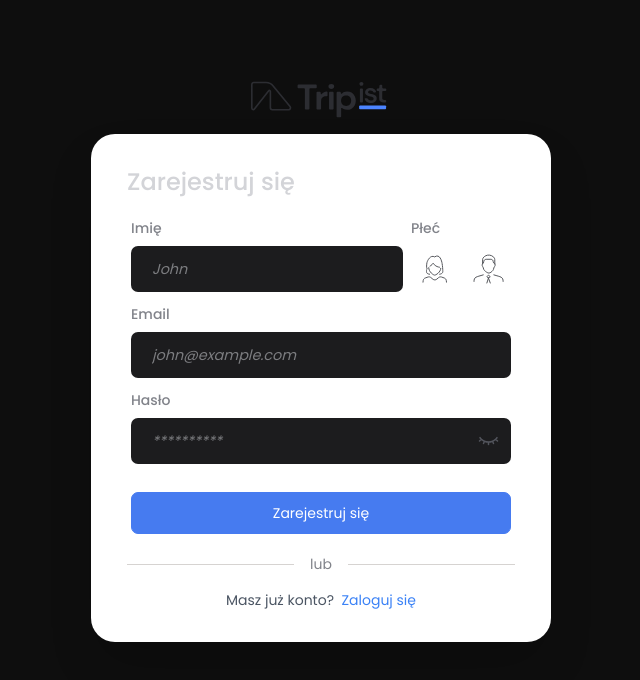
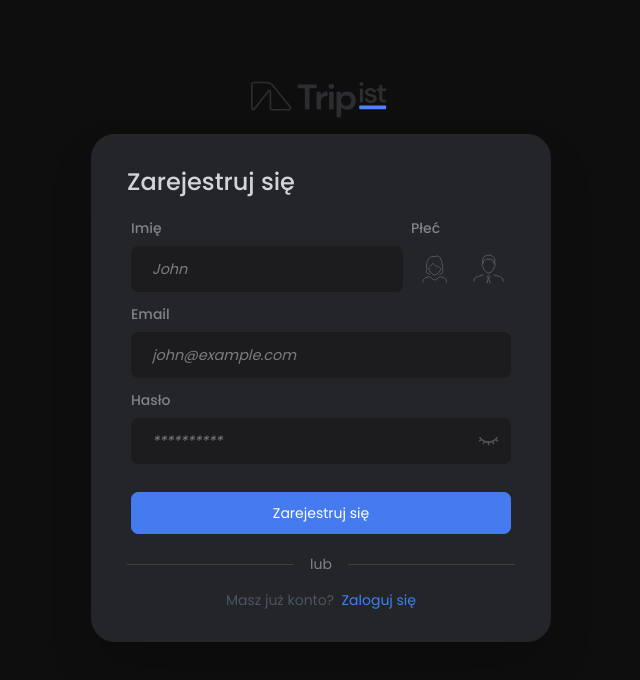
Before and after one commit to typodgrafiki/tripist, a Next.js app: page /sign-up in a window 1280 px wide. Shown: the top 680 px of the page, without its empty margins (319-959 px from the left). Built offline with nearby package versions, Linux system fonts and the light colour scheme.

Commit message:
dark theme

```diff
--- a/src/app/(application)/(app)/(auth)/layout.tsx
+++ b/src/app/(application)/(app)/(auth)/layout.tsx
@@ -23,7 +23,7 @@ export default function LoginLayout({
                 </Link>
             </h3>
             <div className="flex justify-center items-center">
-                <div className="modal modal-account bg-white rounded-3xl shadow-2xl p-5 mx-3 sm:px-9 sm:py-8">
+                <div className="modal modal-account bg-white dark:bg-[#242529] dark:text-[var(--darkModeText)] rounded-3xl shadow-2xl p-5 mx-3 sm:px-9 sm:py-8">
                     {children}
                 </div>
             </div>
--- a/src/app/(application)/(app)/(auth)/remind-password/page.tsx
+++ b/src/app/(application)/(app)/(auth)/remind-password/page.tsx
@@ -88,7 +88,7 @@ export default function RemindPassword() {
                             Wyślij link
                         </Button>
                     </form>
-                    <div className="mx-auto my-4 flex w-full items-center justify-evenly before:mr-4 before:block before:h-px before:flex-grow before:bg-stone-300 after:ml-4 after:block after:h-px after:flex-grow after:bg-stone-300">
+                    <div className="mx-auto my-4 flex w-full items-center justify-evenly before:mr-4 before:block before:h-px before:flex-grow before:bg-stone-300 after:ml-4 after:block after:h-px after:flex-grow after:bg-stone-300 dark:before:bg-stone-700 dark:after:bg-stone-700">
                         lub
                     </div>
                     <p className="text-center text-sm text-gray-600 mt-2">
--- a/src/app/(application)/(app)/(auth)/sign-in/page.tsx
+++ b/src/app/(application)/(app)/(auth)/sign-in/page.tsx
@@ -122,7 +122,7 @@ export default function RegisterForm() {
                 </>
             )}
 
-            <div className="mx-auto my-4 flex w-full items-center justify-evenly before:mr-4 before:block before:h-px before:flex-grow before:bg-stone-300 after:ml-4 after:block after:h-px after:flex-grow after:bg-stone-300">
+            <div className="mx-auto my-4 flex w-full items-center justify-evenly before:mr-4 before:block before:h-px before:flex-grow before:bg-stone-300 after:ml-4 after:block after:h-px after:flex-grow after:bg-stone-300 dark:before:bg-stone-700 dark:after:bg-stone-700">
                 lub
             </div>
             <p className="text-center text-sm text-gray-600 mt-2">
--- a/src/app/(application)/(app)/(auth)/sign-up/page.tsx
+++ b/src/app/(application)/(app)/(auth)/sign-up/page.tsx
@@ -205,7 +205,7 @@ export default function RegisterForm() {
                             </div>
                         )}
                     </form>
-                    <div className="mx-auto my-4 flex w-full items-center justify-evenly before:mr-4 before:block before:h-px before:flex-grow before:bg-stone-300 after:ml-4 after:block after:h-px after:flex-grow after:bg-stone-300">
+                    <div className="mx-auto my-4 flex w-full items-center justify-evenly before:mr-4 before:block before:h-px before:flex-grow before:bg-stone-300 after:ml-4 after:block after:h-px after:flex-grow after:bg-stone-300 dark:before:bg-stone-700 dark:after:bg-stone-700">
                         lub
                     </div>
                     <p className="text-center text-sm text-gray-600 mt-2">
--- a/src/app/api/auth/sign-in/route.ts
+++ b/src/app/api/auth/sign-in/route.ts
@@ -62,6 +62,7 @@ export async function POST(request: Request) {
 
         return NextResponse.json(userBody, { status: 200 })
     } catch (e) {
+        console.log(e)
         return NextResponse.json(
             { message: "Nie udało się zalogować" },
             { status: 500 }
```
